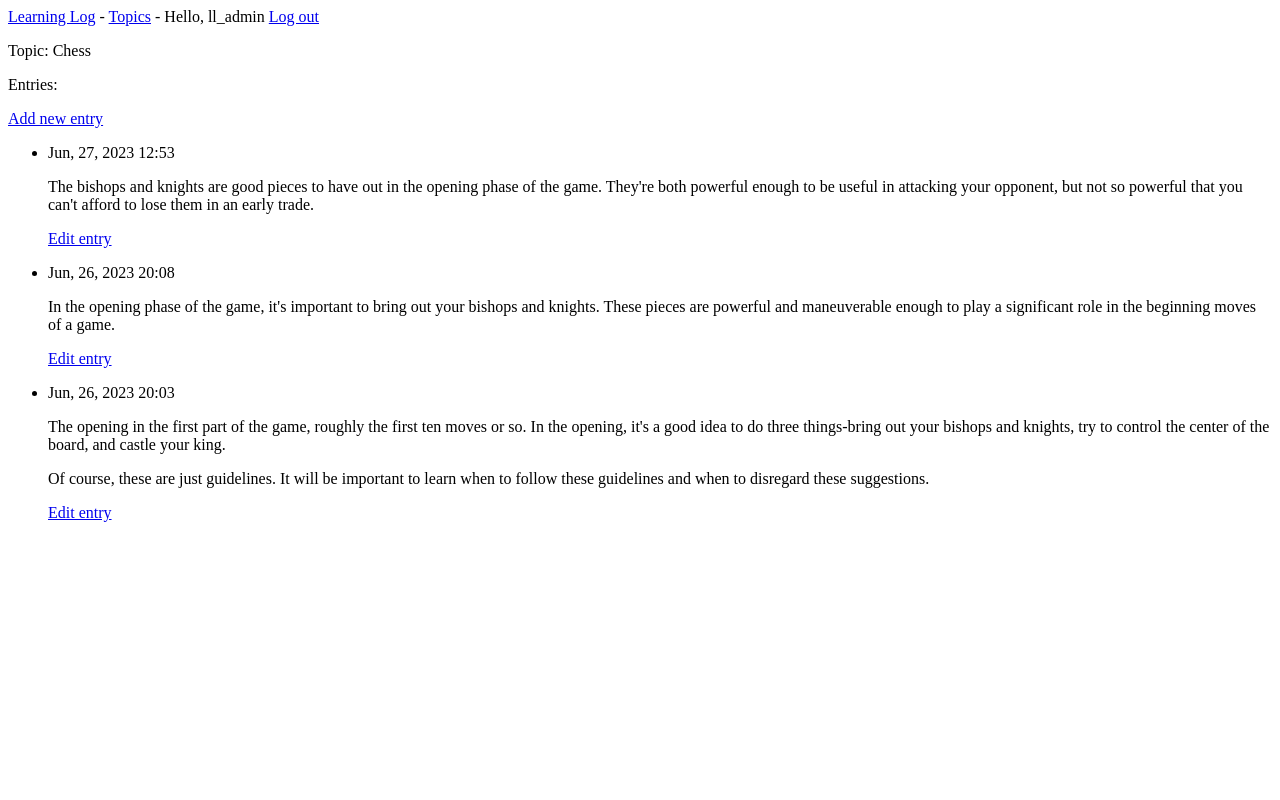
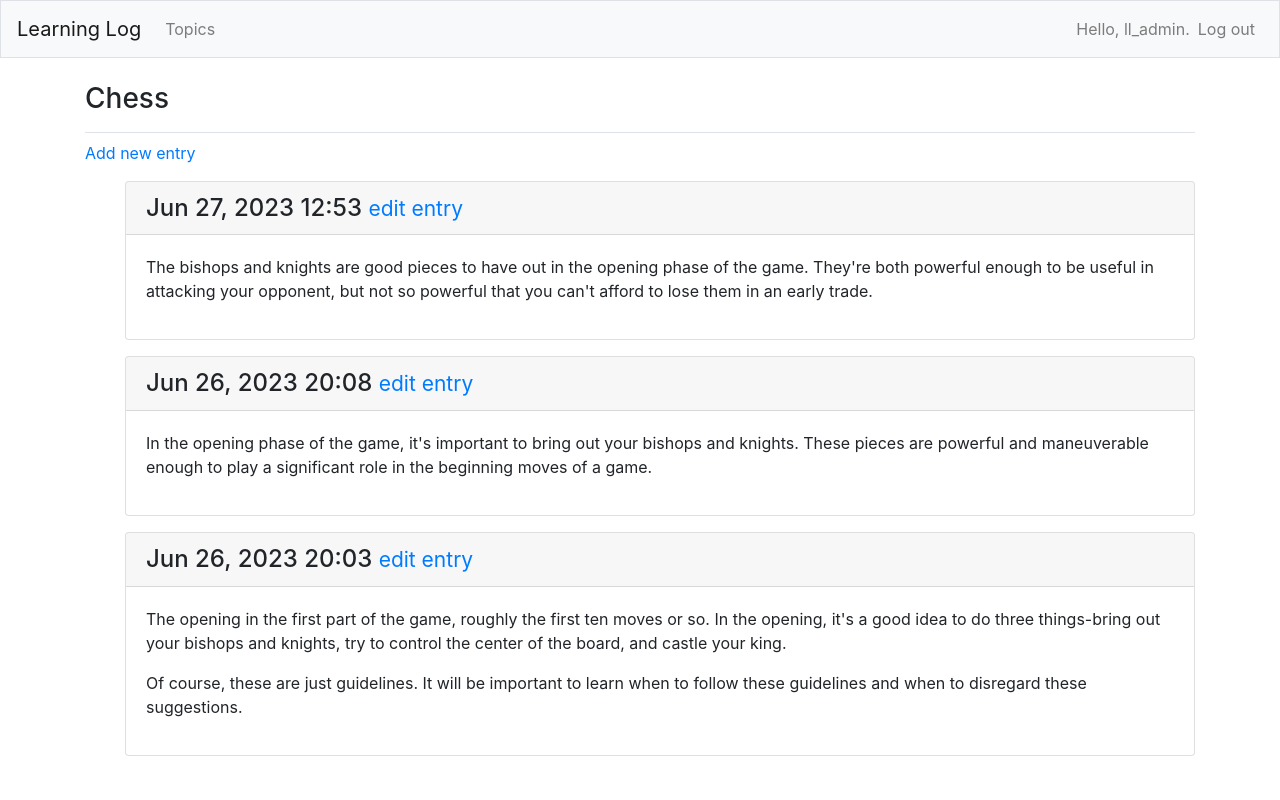
Before and after one commit to DavidRajwan/Work-Bench, a Django app: page /topics/1/ in a window 1280 px wide. Run offline with Django 4.2, Linux system fonts and the light colour scheme; a user stored in the database is signed in; data comes from the database, SQL or seed files in the repository; both versions use the stored data as it was after the commit; some libraries are stand-ins or nearby versions.

Commit message:
Styled the webpages

```diff
--- a/Web_Application/learning_log/learning_log/settings.py
+++ b/Web_Application/learning_log/learning_log/settings.py
@@ -34,6 +34,9 @@ INSTALLED_APPS = [
     # My apps
     'learning_logs',
     'users',
+
+    # Third party apps.
+    'bootstrap4',
 
     # Default django apps.
     'django.contrib.admin',
--- a/Web_Application/learning_log/learning_logs/templates/learning_logs/base.html
+++ b/Web_Application/learning_log/learning_logs/templates/learning_logs/base.html
@@ -1,13 +1,63 @@
-<p>
-    <a href="{% url 'learning_logs:index' %}">Learning Log</a> -
-    <a href="{% url 'learning_logs:topics' %}">Topics</a> -
-    {% if user.is_authenticated %}
-        Hello, {{ user.username }}
-        <a href="{% url 'users:logout' %}">Log out</a>
-    {% else %}
-        <a href="{% url 'users:register' %}">Register</a> -
-        <a href="{% url 'users:login' %}">Log in</a>
-    {% endif %}
-</p>
+{% load bootstrap4 %}
 
-    {% block content %}{% endblock content %}
+<!doctype html>
+<html lang="en">
+<head>
+  <meta charset="utf-8">
+  <meta name="viewport" content="width=device-width, initial-scale=1,
+    shrink-to-fit=no">
+  <title>Learning Log</title>
+
+  {% bootstrap_css %}
+  {% bootstrap_javascript jquery='full' %}
+
+</head>
+<body>
+
+  <nav class="navbar navbar-expand-md navbar-light bg-light mb-4 border">
+
+    <a class="navbar-brand" href="{% url 'learning_logs:index'%}">
+        Learning Log</a>
+
+    <button class="navbar-toggler" type="button" data-toggle="collapse"
+        data-target="#navbarCollapse" aria-controls="navbarCollapse"
+        aria-expanded="false" aria-label="Toggle navigation">
+      <span class="navbar-toggler-icon"></span></button>
+    <div class="collapse navbar-collapse" id="navbarCollapse">
+      <ul class="navbar-nav mr-auto">
+        <li class="nav-item">
+          <a class="nav-link" href="{% url 'learning_logs:topics'%}">
+              Topics</a></li>
+      </ul>
+      <ul class="navbar-nav ml-auto">
+        {% if user.is_authenticated %}
+          <li class="nav-item">
+            <span class="navbar-text">Hello, {{ user.username }}.</span>
+          </li>
+          <li class="nav-item">
+            <a class="nav-link" href="{% url 'users:logout' %}">Log out</a>
+          </li>
+        {% else %}
+          <li class="nav-item">
+            <a class="nav-link" href="{% url 'users:register' %}">Register</a>
+          </li>
+          <li class="nav-item">
+            <a class="nav-link" href="{% url 'users:login' %}">Log in</a></li>
+        {% endif %}
+      </ul>
+    </div>
+
+  </nav>
+
+  <main role="main" class="container">
+    <div class="pb-2 mb-2 border-bottom">
+      {% block page_header %}{% endblock page_header %}
+    </div>
+    <div>
+      {% block content %}{% endblock content %}
+    </div>
+  </main>
+
+</body>
+
+</html>
--- a/Web_Application/learning_log/learning_logs/templates/learning_logs/topic.html
+++ b/Web_Application/learning_log/learning_logs/templates/learning_logs/topic.html
@@ -1,26 +1,28 @@
 {% extends 'learning_logs/base.html' %}
 
+{% block page_header %}
+  <h3>{{ topic }}</h3>
+{% endblock page_header %}
+
 {% block content %}
-
-<p>Topic: {{ topic }}</p>
-
-<p>Entries:</p>
   <p>
     <a href="{% url 'learning_logs:new_entry' topic.id %}">Add new entry</a>
   </p>
 
   <ul>
   {% for entry in entries %}
-    <li>
-        <p>{{ entry.date_added|date:'M, d, Y H:i' }}</p>
-        <p>{{ entry.text|linebreaks }}</p>
-        <p>
-            <a href="{% url 'learning_logs:edit_entry' entry.id %}">Edit entry</a>
-        </p>
-    </li>
+    <div class="card mb-3">
+      <h4 class="card-header">
+        {{ entry.date_added|date:'M d, Y H:i' }}
+        <small><a href="{% url 'learning_logs:edit_entry' entry.id %}">
+            edit entry</a></small>
+      </h4>
+      <div class="card-body">
+        {{ entry.text|linebreaks }}
+      </div>
+    </div>
   {% empty %}
-    <li> There are no entries for this topic yet. </li>
+    <p>There are no entries for this topic yet.</p>
   {% endfor %}
-</ul>
 
 {% endblock content %}
```
Also changed, not shown: Web_Application/learning_log/learning_logs/templates/learning_logs/index.html (+12 -3 lines), Web_Application/learning_log/learning_logs/templates/learning_logs/topics.html (+9 -9 lines), Web_Application/learning_log/users/templates/registration/login.html (+9 -7 lines), Web_Application/learning_log/db.sqlite3. Lines whose indentation alone changed are shown as unchanged.
